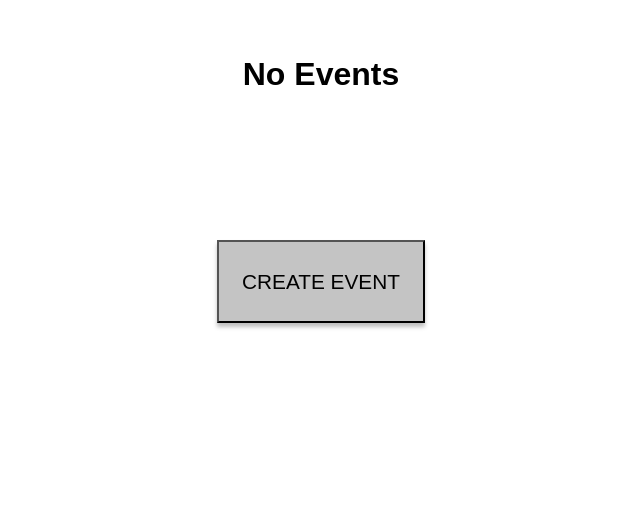
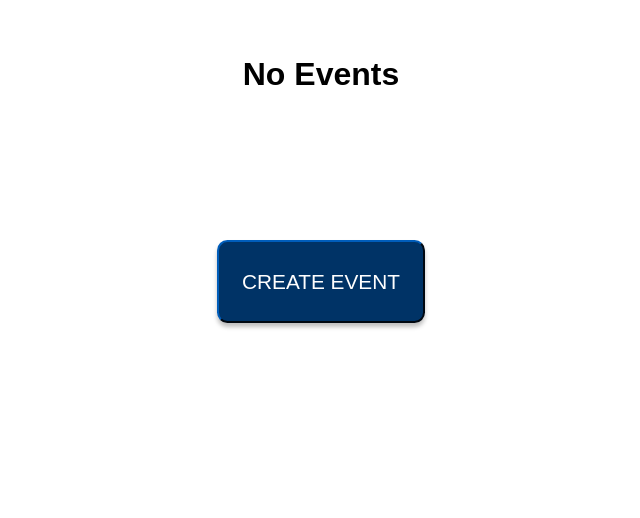
Before and after one commit to bleachjade/Kvent, a Django app: page / in a window 1280 px wide. Shown: the part 817-1335 px from the top of the page, without its empty margins (319-959 px from the left). After the commit the page ends 1146 px from the top, so only its background shows below. Run offline with Django 3.2, Linux system fonts and the light colour scheme; data that the repository does not hold is empty.

Commit message:
adjust create event button style

```diff
--- a/Kvent/static/css/index.css
+++ b/Kvent/static/css/index.css
@@ -146,15 +146,42 @@ section .event-section {
     display: flex;
     justify-content: center;
 }
-#create-more-event {
+
+a button {
     width: 10em;
     height: 4em;
-    background: #C4C4C4;
+    box-shadow: 0px 4px 4px rgba(0, 0, 0, 0.25);
+    background-color: #003366;
+    border-color: #003366;
+    border-radius: 0.5em;
+    margin-top: 4em;
+    text-decoration: none;
+    color: white;
+    align-items: center;
+    font-size: 1.3em;
+    text-transform: uppercase;
+}
+
+a button:hover {
+    background: #194775 radial-gradient(circle, transparent 1%, #194775 1%) center/20000%;
+
+}
+
+.create-more-event button{
+
+
+}
+/* #create-more-event {
+    width: 10em;
+    height: 4em;
+    background-color: #003366;
     box-shadow: 0px 4px 4px rgba(0, 0, 0, 0.25);
     margin-top: 4em;
-    margin-bottom: 4em;
-    font-size: 1.3em;
-}
+    /* margin-bottom: 4em; */
+    /* font-size: 1.3em;
+    cursor: pointer;
+    transition: background 0.3s; */
+} */
 
 /*event-history-title in event-history.html*/
 .event-history-title {
```
